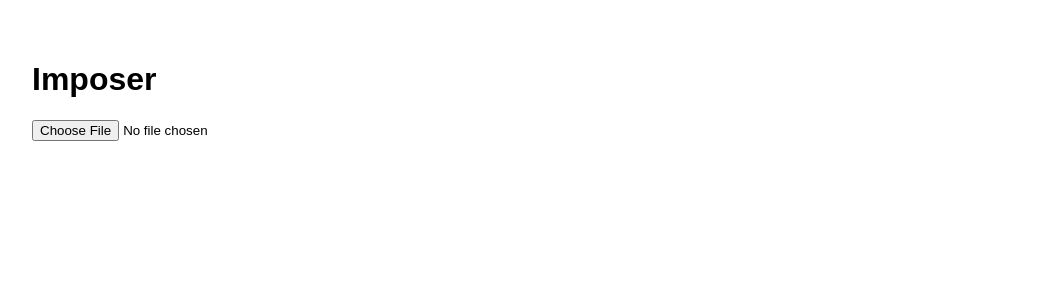
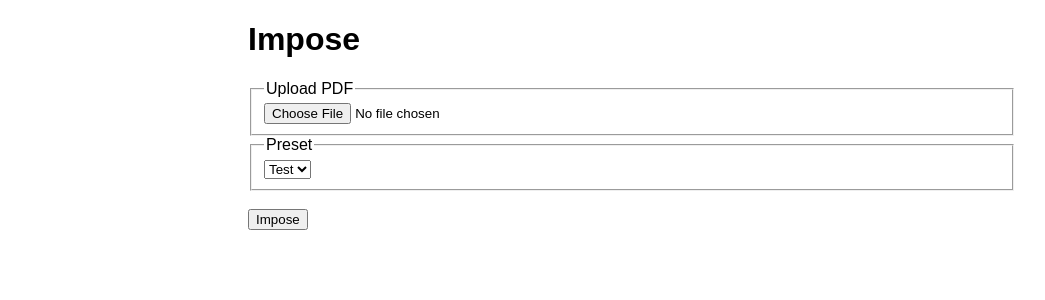
Before and after one commit to gfrancine/f-impose, a React (Vite) app: page / in a window 1280 px wide. Shown: the top 300 px of the page, without its empty margins (8-1053 px from the left). Built offline with nearby package versions, Linux system fonts and the light colour scheme.

Commit message:
ui: use css classes, add preset fieldset, change title, impose on button click instead of upload

```diff
--- a/src/App.tsx
+++ b/src/App.tsx
@@ -3,6 +3,7 @@ import { imposePdf } from "./impose";
 import { PDFDocument } from "pdf-lib";
 
 function App() {
+  const [inputFile, setInputFile] = useState<File | null>(null);
   const [isProcessing, setIsProcessing] = useState(false);
   const [downloadUrl, setDownloadUrl] = useState<string | null>(null);
 
@@ -11,11 +12,16 @@ function App() {
   ) => {
     const file = event.target.files?.[0];
     if (!file) return;
+    setInputFile(file);
+  };
+
+  const impose = async () => {
+    if (!inputFile) return;
     setIsProcessing(true);
 
     try {
       // https://developer.mozilla.org/en-US/docs/Web/JavaScript/Guide/Typed_arrays
-      const srcPdf = await PDFDocument.load(await file.arrayBuffer());
+      const srcPdf = await PDFDocument.load(await inputFile.arrayBuffer());
       const outPdf = await imposePdf(srcPdf);
       const outPdfUint8Array = await outPdf.save();
       const outPdfBlob = new Blob([outPdfUint8Array as BlobPart], {
@@ -32,28 +38,36 @@ function App() {
   };
 
   return (
-    <div style={{ padding: "2rem", fontFamily: "sans-serif" }}>
-      <h1>Imposer</h1>
-      <div style={{ marginBottom: "1rem" }}>
+    <div className="app">
+      <h1>Impose</h1>
+      <fieldset>
+        <legend>Upload PDF</legend>
         <input
           type="file"
           accept=".pdf"
           onChange={handleFileUpload}
           disabled={isProcessing}
         />
-      </div>
-      {isProcessing && <p>Processing your zine...</p>}
+      </fieldset>
+      <fieldset>
+        <legend>Preset</legend>
+        <select>
+          <option>Test</option>
+        </select>
+      </fieldset>
+      <br />
+      <button onClick={impose}>Impose</button>
+      {isProcessing && <p>Processing...</p>}
       {downloadUrl && (
         <div>
-          <h3>Preview / Download</h3>
-          <iframe
-            src={downloadUrl}
-            style={{ width: "100%", height: "500px", border: "1px solid #ccc" }}
-          />
+          <h2>Output</h2>
+          <div>
+            <a href={downloadUrl} download="imposed.pdf">
+              Download PDF
+            </a>
+          </div>
           <br />
-          <a href={downloadUrl} download="imposed-zine.pdf">
-            Download PDF
-          </a>
+          <iframe src={downloadUrl} className="output" />
         </div>
       )}
     </div>
--- a/src/index.css
+++ b/src/index.css
@@ -1 +1,13 @@
 /**/
+
+.app {
+  width: 90%;
+  max-width: 768px;
+  margin: auto;
+  font-family: sans-serif;
+}
+
+iframe.output {
+  width: 100%;
+  height: 60vh;
+}
```
